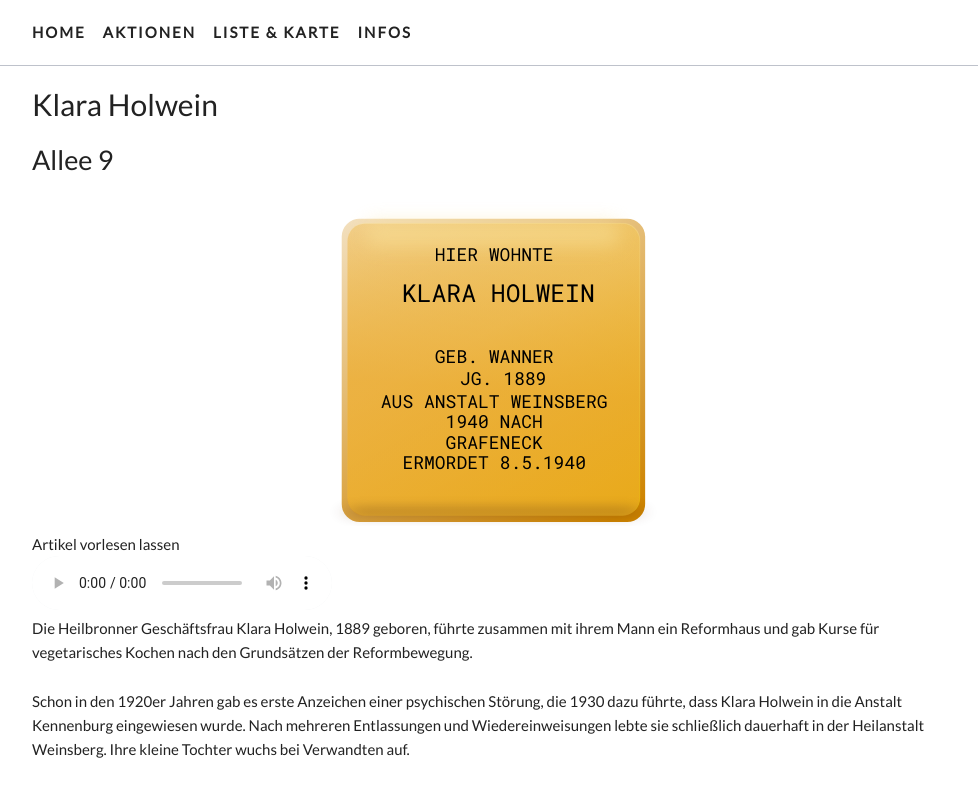
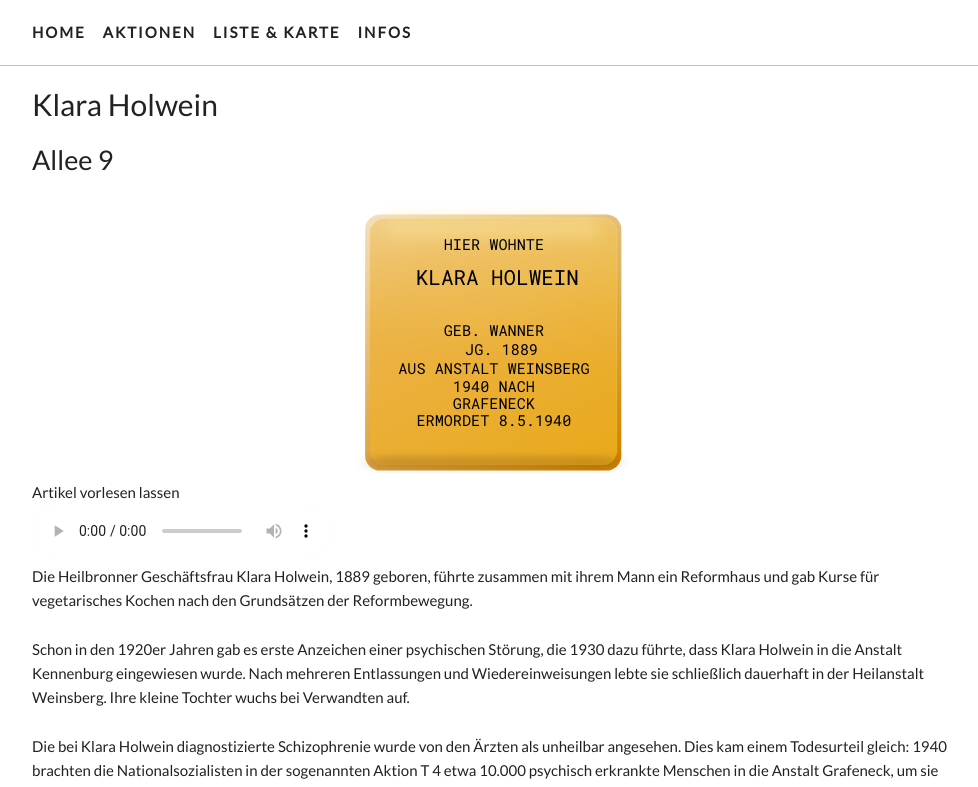
Before and after one commit to opendata-heilbronn/stolpersteine, a Jekyll site: the page built from _list/allee-9.md, in a window 1280 px wide and 1400 px high. Shown: the top 787 px of the window, without its empty margins (148-1126 px from the left). Built offline with Jekyll 4.4.1, drawn with Linux system fonts in a browser that asks for light colours; nearby versions of some CDN libraries; some web fonts are replaced.

Commit message:
fix größen für stolpersteine auf ipad

```diff
--- a/assets/css/skeleton.css
+++ b/assets/css/skeleton.css
@@ -569,7 +569,7 @@ width:50%
 }
 
 svg {
-zoom:45%;
+zoom:38%;
 text-transform:uppercase;
 font-family:'Roboto Mono',monospace
 }
```
